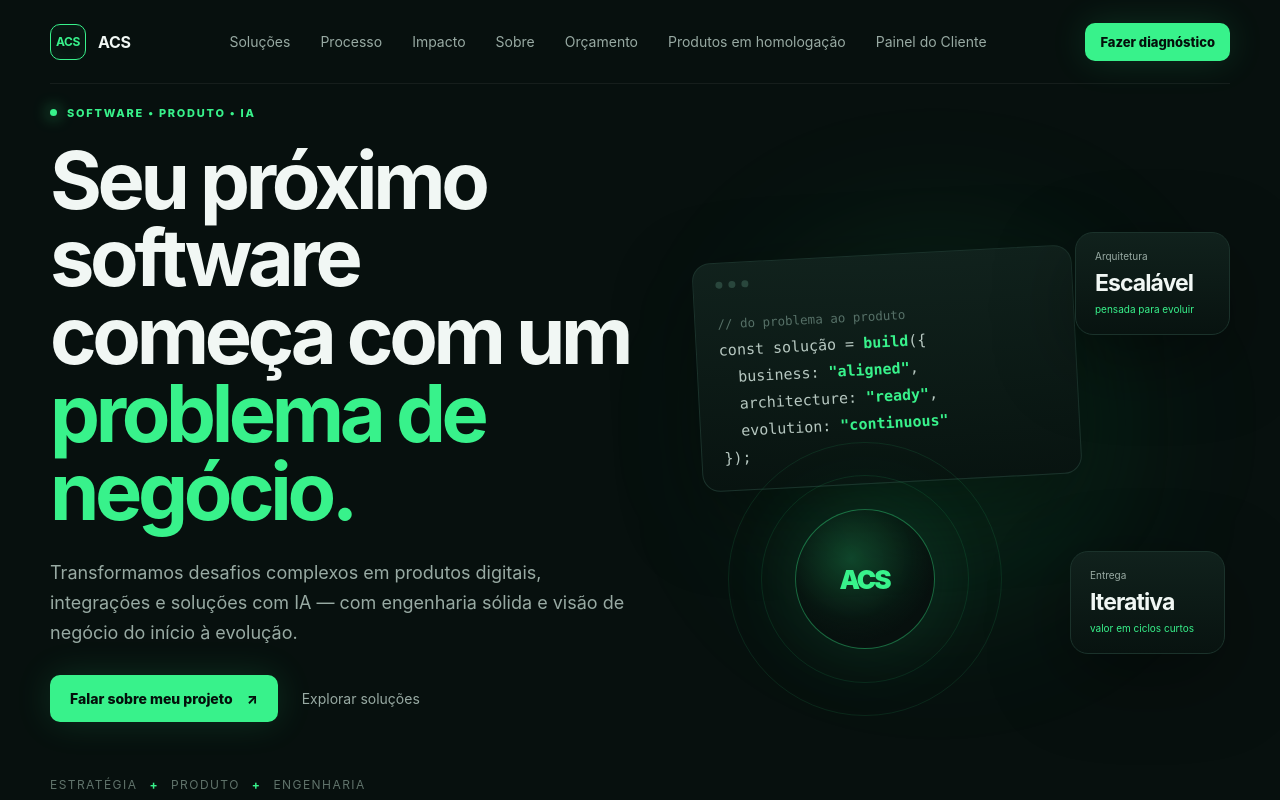
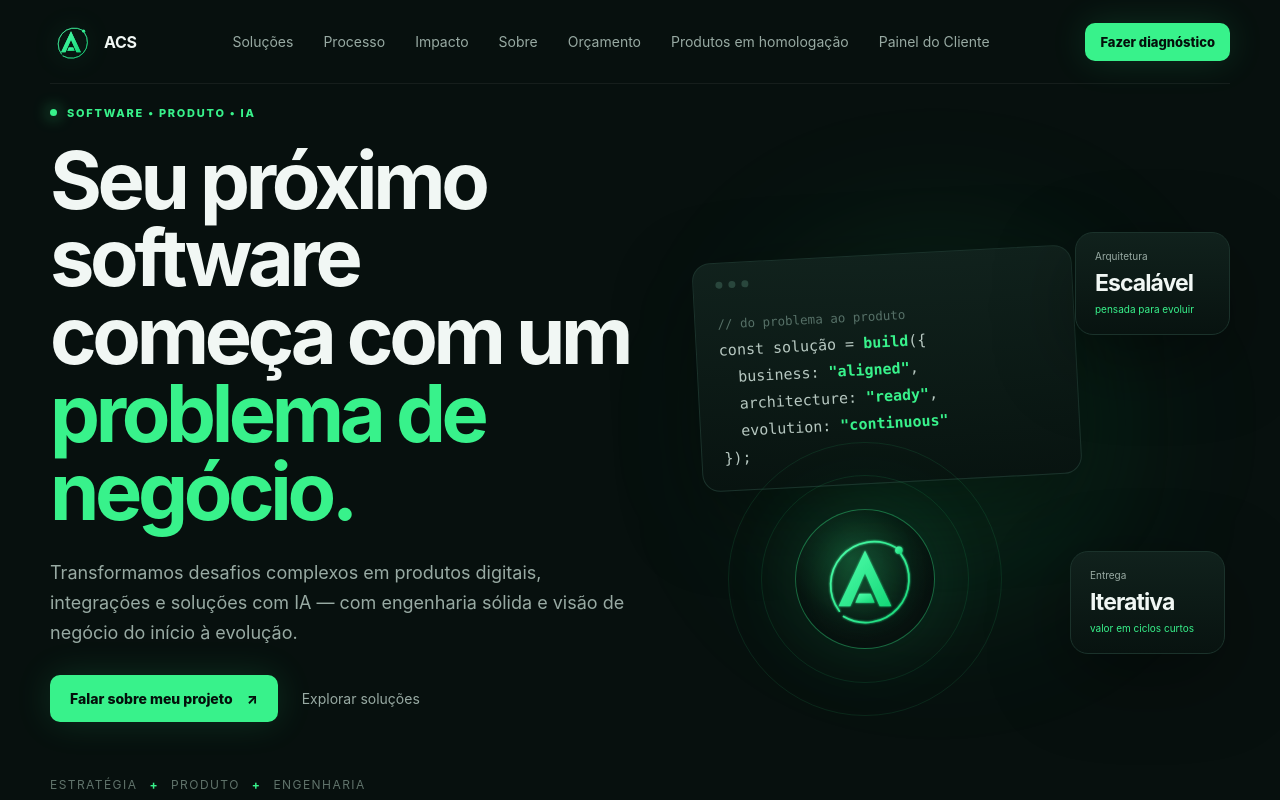
Before and after one commit to a-castilho/a-castilho-site, a Next.js app: page / in a window 1280 px wide. Shown: the top 800 px of the page. Built offline with nearby package versions, Linux system fonts and the light colour scheme; no server answers.

Commit message:
feat: register A Castilho logo as site icon

```diff
--- a/app/layout.js
+++ b/app/layout.js
@@ -1,4 +1,5 @@
 import './globals.css';
+import './brand.css';
 
 const siteUrl = process.env.NEXT_PUBLIC_SITE_URL || 'https://acastilho.com.br';
 
@@ -10,6 +11,11 @@
   },
   description: 'Desenvolvimento de software sob medida, integrações, produtos digitais e soluções com IA para transformar desafios de negócio em tecnologia robusta e evolutiva.',
   keywords: ['desenvolvimento de software', 'software sob medida', 'software house', 'inteligência artificial', 'integração de sistemas', 'Next.js', 'automação'],
+  icons: {
+    icon: '/logo-acastilho.svg',
+    shortcut: '/logo-acastilho.svg',
+    apple: '/logo-acastilho.svg'
+  },
   openGraph: {
     title: 'ACS | Software, Produto e IA',
     description: 'Tecnologia construída para resolver problemas reais.',
@@ -27,6 +33,7 @@
     '@type': 'Organization',
     name: 'ACS',
     url: siteUrl,
+    logo: `${siteUrl}/logo-acastilho.svg`,
     description: 'Empresa de desenvolvimento de software, produtos digitais, integrações e soluções com inteligência artificial.'
   };
 
```
